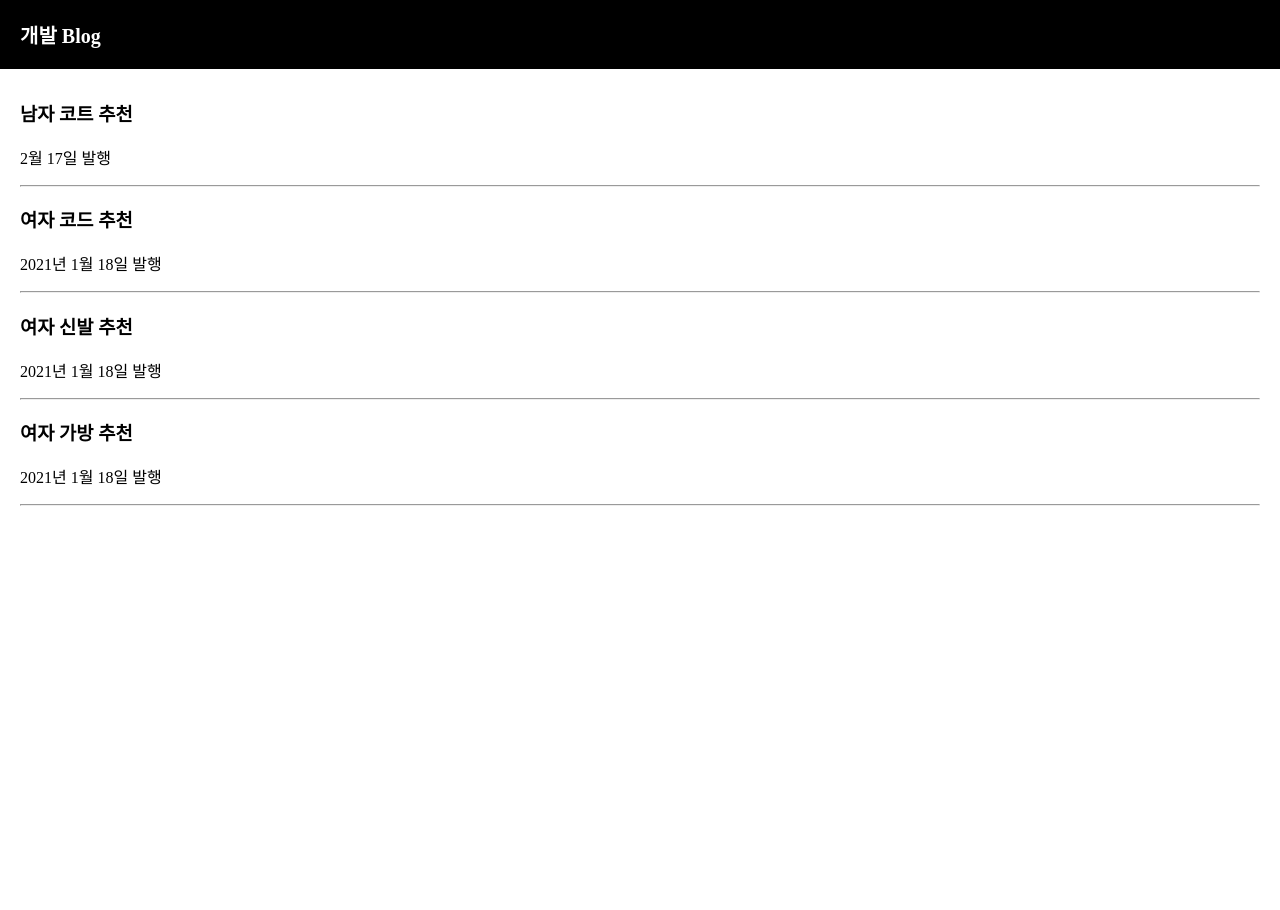
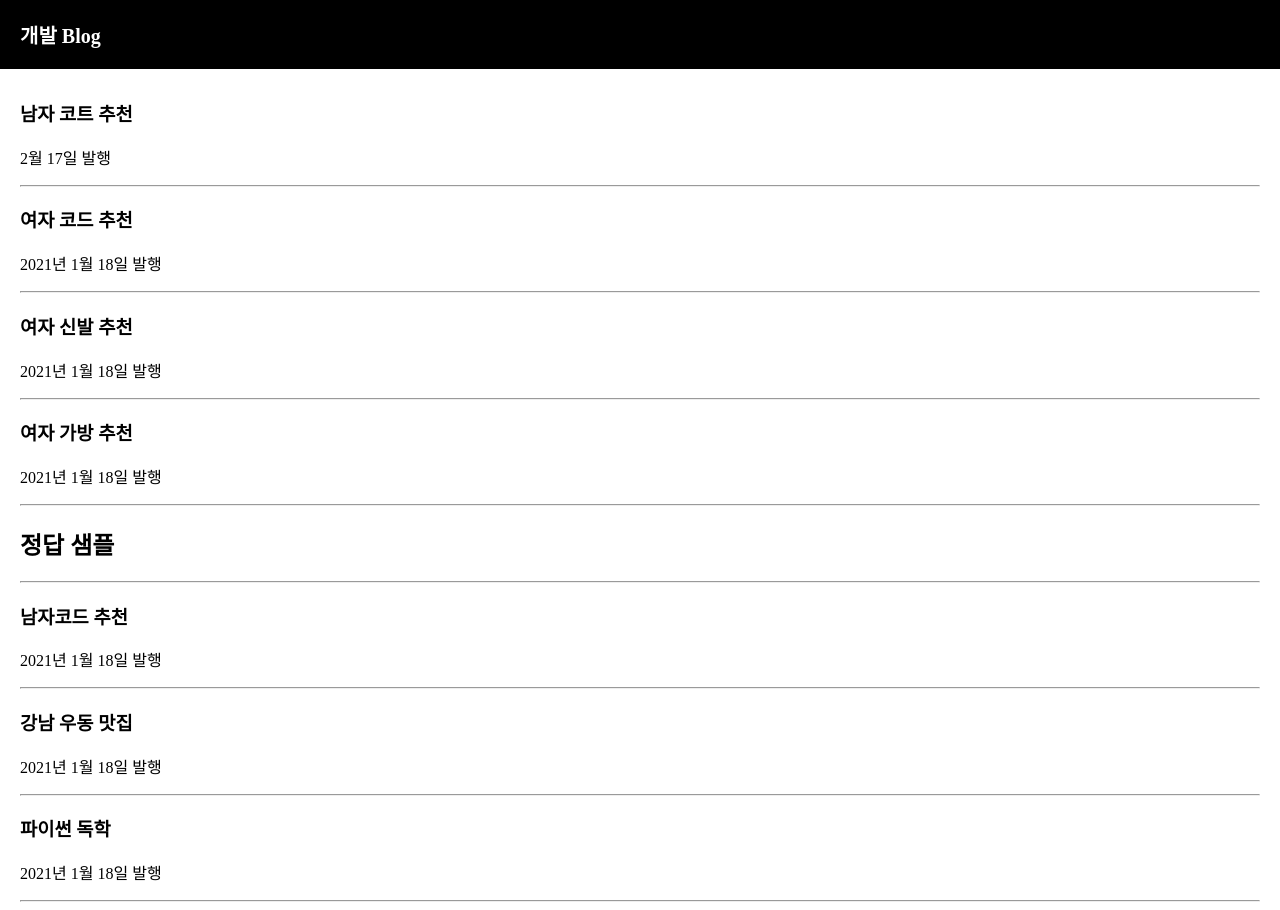
Before and after one commit to pickyham/codingapple-react, a React (Create React App) app: page / in a window 1280 px wide. Shown: the top 910 px of the page. Before the commit the page ends 800 px from the top, so only its background shows below. Built offline with nearby package versions, Linux system fonts and the light colour scheme.

Commit message:
# part1 : 5.event
- 지난시간 정답 첨부

```diff
--- a/src/App.js
+++ b/src/App.js
@@ -12,6 +12,8 @@ function App() {
   let 글제목리스트 = ['여자 코드 추천', '여자 신발 추천', '여자 가방 추천'];
   let [리스트, b] = useState(글제목리스트)
 
+  // 이런식으로도 생각해보자
+  let [글제목리스트샘플, 글제목변경샘플] = useState(['남자코드 추천', '강남 우동 맛집', '파이썬 독학']);
   //state 를 사용하는 이유
   //웹이 APP처럼 동작하게 만들고 싶어서
   //if states are changed, html will be re-rendering.
@@ -45,6 +47,21 @@ function App() {
         {/* array를 글자로 바꿔서 출력해줌 */}
         <p>2021년 1월 18일 발행</p>
         <hr/>
+        {/* 정답 샘플 */}
+        <h2>정답 샘플</h2>
+        <hr/>
+        <h3>{ 글제목리스트샘플[0]}</h3>
+        {/* array를 글자로 바꿔서 출력해줌 */}
+        <p>2021년 1월 18일 발행</p>
+        <hr/>
+        <h3>{ 글제목리스트샘플[1]}</h3>
+        {/* array를 글자로 바꿔서 출력해줌 */}
+        <p>2021년 1월 18일 발행</p>
+        <hr/>
+        <h3>{ 글제목리스트샘플[2]}</h3>
+        {/* array를 글자로 바꿔서 출력해줌 */}
+        <p>2021년 1월 18일 발행</p>
+        <hr/>
       </div>
     </div>
   );
```
Also changed, not shown: 1 other file (tests, documents, lock files or other folders).
